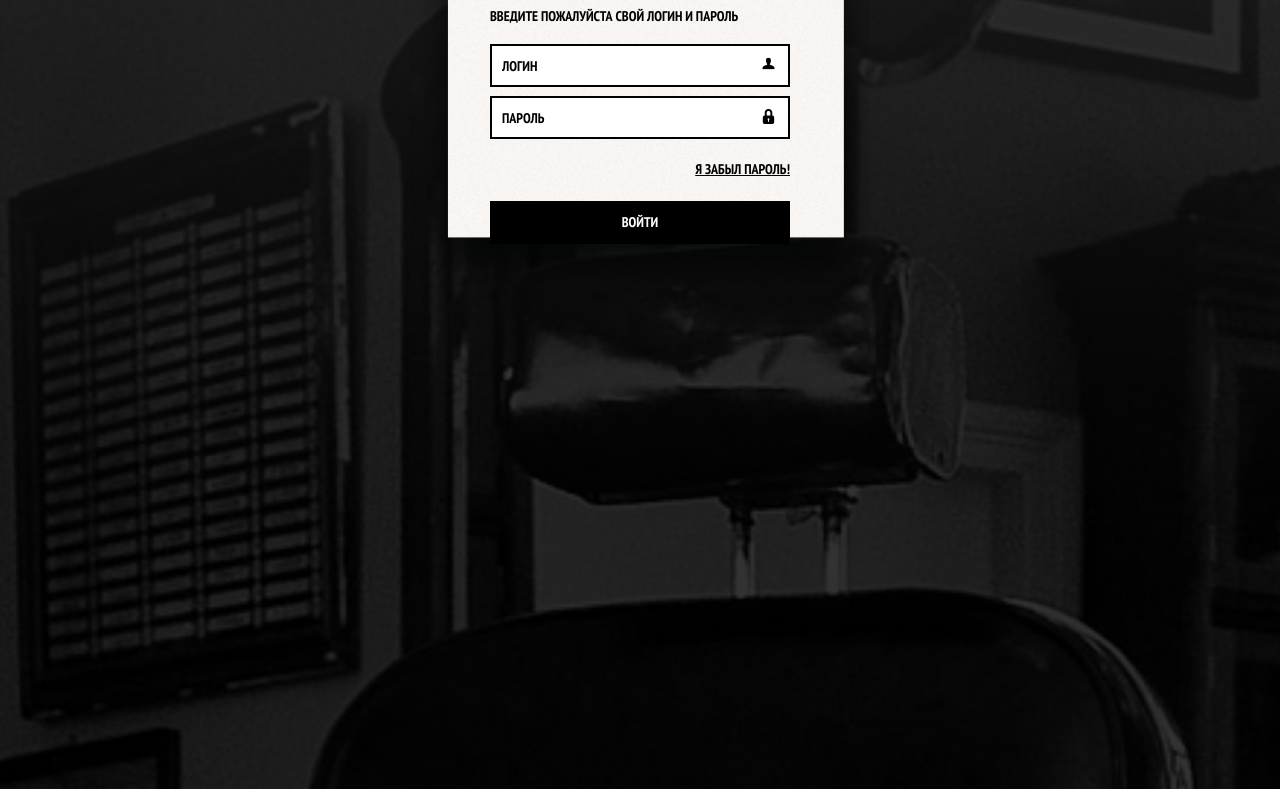
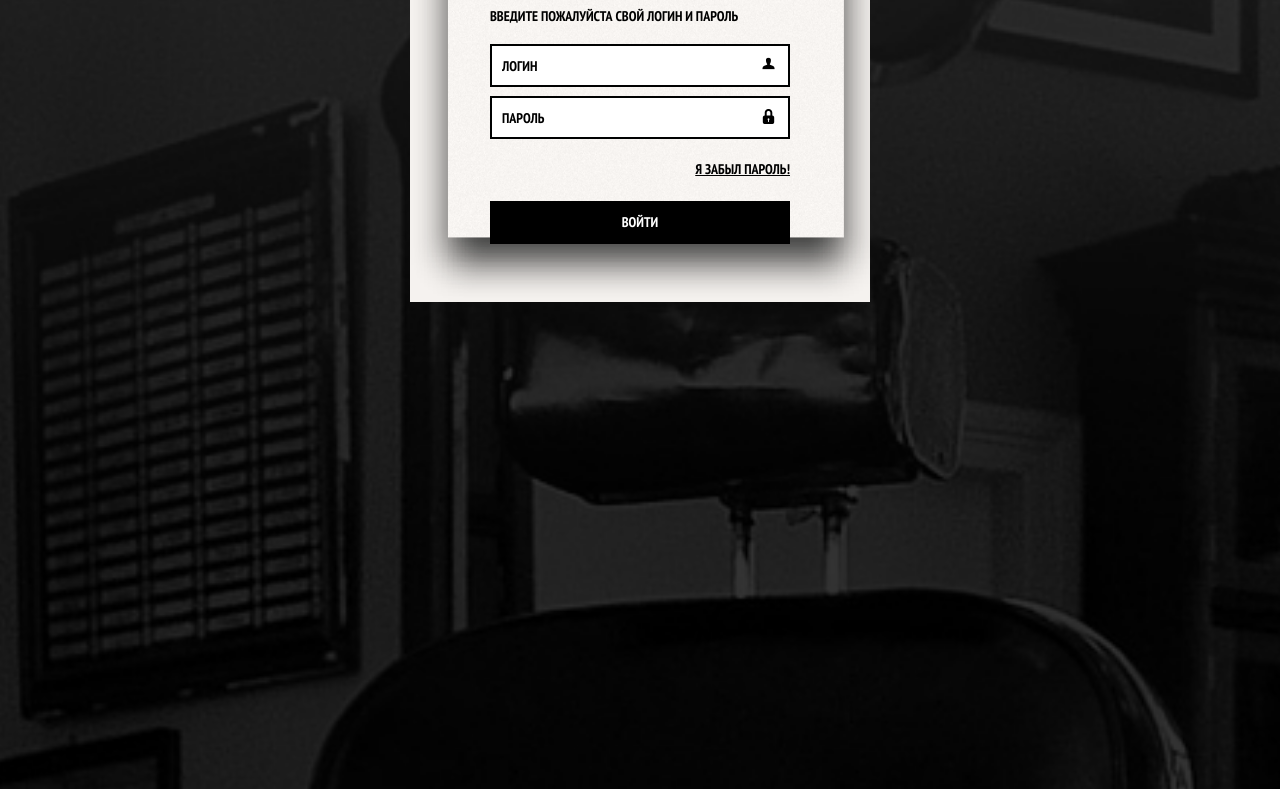
Before and after one commit to Sirkevich/login-form, a plain HTML site: page index.html in a window 1280 px wide. Shown: the part 302-1091 px from the top of the page. Drawn offline with nearby package versions, Linux system fonts and the light colour scheme.

Commit message:
add bg-color for form

```diff
--- a/style.css
+++ b/style.css
@@ -6,7 +6,7 @@ body {
     height: 5000px;
     background: #222;
     background-image: url(./img/wallpaper.jpg);
-   background-repeat: no-repeat;
+    background-repeat: no-repeat;
     background-position:center;
     background-size: cover;
     font-family: 'PT Sans Narrow', sans-serif;
@@ -20,6 +20,7 @@ body {
     background-size: cover;
     background-attachment: fixed;
     position: fixed;
+    background-color:#f5f2ef;
     left: 50%;
     top: 50%;
     transform: translate(-50%, -50%);
```
